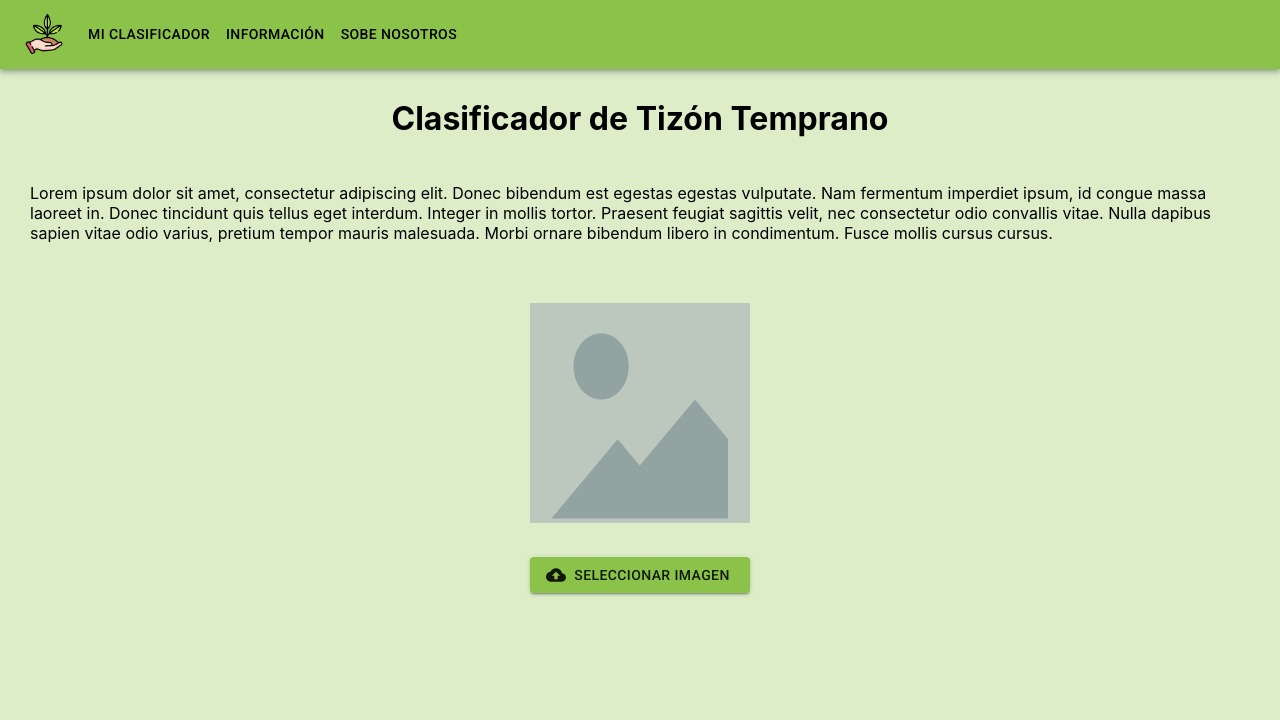
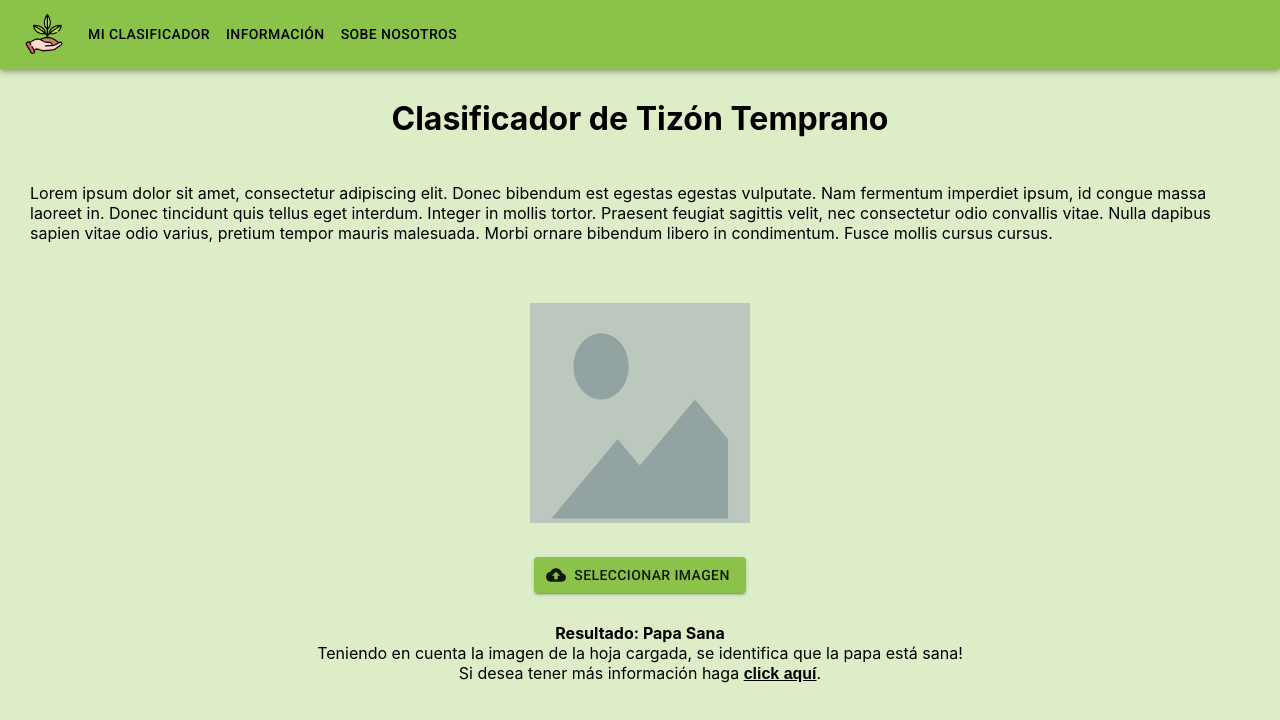
Before and after one commit to katherinegonzalez/ClasificadorTizonTemprano, a React (Create React App) app in the folder frontend-clasificador/: page / in a window 1280 px wide. Shown: the top 720 px of the page. Built offline with nearby package versions, Linux system fonts and the light colour scheme.

Commit message:
Agregar template del resultado y modal

```diff
--- a/frontend-clasificador/src/App.css
+++ b/frontend-clasificador/src/App.css
@@ -13,6 +13,16 @@
   margin-top: 30px;
   display: flex;
   flex-direction: column;
+}
+
+.clasificador__select-image div {
+  display: flex;
+  flex-direction: column;
+  align-items: center;
+}
+
+.clasificador__select-image .classification-result {
+  margin-top: 30px;
 }
 
 .clasificador__select-image img {
@@ -40,3 +50,16 @@
 .clasificador__select-image .default-image {
   opacity: 0.5;
 }
+
+
+.classification-result button {
+  cursor: pointer;
+  background-color: transparent;
+  border: none;
+  font-size: 16px;
+  text-decoration: underline;
+}
+
+.classification-result button:hover {
+  background-color: #8bc34a;
+}
--- a/frontend-clasificador/src/App.js
+++ b/frontend-clasificador/src/App.js
@@ -8,29 +8,6 @@ import { BrowserRouter, Route, Routes } from 'react-router-dom';
 
 
 function App() {
-
-  const [image, setImage] = useState('/default-image.png');
-
-  const inputRef = useRef(null);
-
-  const onImageChange = (event) => {
-    if (event.target.files && event.target.files[0]) {
-      setImage(URL.createObjectURL(event.target.files[0]));
-    }
-   }
-
-   const onImageDelete = (event) => {
-      console.log('borrar image');
-      setImage('/default-image.png');
-      console.log(image);
-
-   }
-
-   const onClassifyImage = (event) => {
-
-    console.log('Clasificar Imagen: ', console.log(inputRef.current.value));
-  }
-
   return (
     <BrowserRouter>
      <MenuBar></MenuBar>
--- a/frontend-clasificador/src/components/classifier/Classifier.js
+++ b/frontend-clasificador/src/components/classifier/Classifier.js
@@ -3,15 +3,18 @@ import Button from '@mui/material/Button';
 import CloudUploadIcon from '@mui/icons-material/CloudUpload';
 import DeleteIcon from '@mui/icons-material/Delete';
 import IconButton from '@mui/material/IconButton';
+import ResultModal from '../result-modal/ResultModal';
 
 function Classifier() {
 
     const [image, setImage] = useState('/default-image.png');
+    const [openModal, setOpenModal] = useState(false);
 
     const inputRef = useRef(null);
 
     const onImageChange = (event) => {
       if (event.target.files && event.target.files[0]) {
+        console.log('event.target.files[0]: ', event.target.files[0]);
         setImage(URL.createObjectURL(event.target.files[0]));
       }
      }
@@ -23,10 +26,16 @@ function Classifier() {
 
      }
 
-     const onClassifyImage = (event) => {
+     const onClassifyImage = () => {
 
-      console.log('Clasificar Imagen: ', console.log(inputRef.current.value));
+      console.log('Clasificar Imagen: ', image);
     }
+
+    const openResultModal = () => {
+      console.log('Abrir Modal');
+    }
+
+    console.log(openModal);
 
     return (
       <div className='clasificador__container'>
@@ -37,6 +46,7 @@ function Classifier() {
         <p>Lorem ipsum dolor sit amet, consectetur adipiscing elit. Donec bibendum est egestas egestas vulputate. Nam fermentum imperdiet ipsum, id congue massa laoreet in. Donec tincidunt quis tellus eget interdum. Integer in mollis tortor. Praesent feugiat sagittis velit, nec consectetur odio convallis vitae. Nulla dapibus sapien vitae odio varius, pretium tempor mauris malesuada. Morbi ornare bibendum libero in condimentum. Fusce mollis cursus cursus.</p>
       </section>
       <section className="clasificador__select-image">
+        <div>
         <figure>
           <img src={image} alt="default" className={image === '/default-image.png' ? 'default-image' : ''} />
           { image !== '/default-image.png' &&
@@ -62,7 +72,16 @@ function Classifier() {
         { image !== '/default-image.png' &&
         <Button variant="contained" onClick={onClassifyImage}>Clasificar</Button>
         }
+        </div>
+        { image === '/default-image.png' &&
+          <div className='classification-result'>
+            <strong>Resultado: Papa Sana</strong>
+            <p>Teniendo en cuenta la imagen de la hoja cargada, se identifica que la papa está sana!</p>
+            <p>Si desea tener más información haga <button onClick={() => {setOpenModal(true)}}><strong>click aquí</strong></button>.</p>
+          </div>
+        }
       </section>
+      <ResultModal openModal={openModal} />
       </div>
     );
   }
--- /dev/null
+++ b/frontend-clasificador/src/components/result-modal/ResultModal.js
@@ -0,0 +1,82 @@
+import Button from '@mui/material/Button';
+import { styled } from '@mui/material/styles';
+import Dialog from '@mui/material/Dialog';
+import DialogTitle from '@mui/material/DialogTitle';
+import DialogContent from '@mui/material/DialogContent';
+import DialogActions from '@mui/material/DialogActions';
+import IconButton from '@mui/material/IconButton';
+import CloseIcon from '@mui/icons-material/Close';
+import Typography from '@mui/material/Typography';
+import React, { useState, useEffect } from 'react';
+
+const BootstrapDialog = styled(Dialog)(({ theme }) => ({
+  '& .MuiDialogContent-root': {
+    padding: theme.spacing(2),
+  },
+  '& .MuiDialogActions-root': {
+    padding: theme.spacing(1),
+  },
+}));
+
+function ResultModal ({
+  openModal
+}) {
+  console.log('openModal en result: ', openModal);
+  const [open, setOpen] = useState(openModal);
+
+  console.log('open: ', open);
+
+  const handleClickOpen = () => {
+    setOpen(true);
+  };
+
+  const handleClose = () => {
+    setOpen(false);
+  };
+
+  useEffect(() => {
+    setOpen(openModal);
+  }, [openModal]);
+
+  return (
+      <BootstrapDialog
+        onClose={handleClose}
+        aria-labelledby="customized-dialog-title"
+        open={open}
+      >
+        <DialogTitle sx={{ m: 0, p: 2 }} id="customized-dialog-title">
+          Resultado de Clasificación
+        </DialogTitle>
+        <IconButton
+          aria-label="close"
+          onClick={handleClose}
+          sx={{
+            position: 'absolute',
+            right: 8,
+            top: 8,
+            color: (theme) => theme.palette.grey[500],
+          }}
+        >
+          <CloseIcon />
+        </IconButton>
+        <DialogContent dividers>
+          <Typography gutterBottom>
+            Predicted Class: Papa Sana
+          </Typography>
+          <Typography gutterBottom>
+          Class Probabilities:
+
+          Papa Sana: 0.4172878861427307
+          Tizón Tardío: 0.2733481824398041
+          Tizón Temprano: 0.3093639016151428
+          </Typography>
+          <Typography gutterBottom>
+            Recomendación:
+            Lorem ipsum dolor sit amet, consectetur adipiscing elit. Donec bibendum est egestas egestas vulputate. Nam fermentum imperdiet ipsum, id congue massa laoreet in. Donec tincidunt quis tellus eget interdum. Integer in mollis tortor.
+          </Typography>
+        </DialogContent>
+      </BootstrapDialog>
+  );
+}
+
+export default ResultModal;
```
Also changed, not shown: 1 other file (tests, documents, lock files or other folders).
